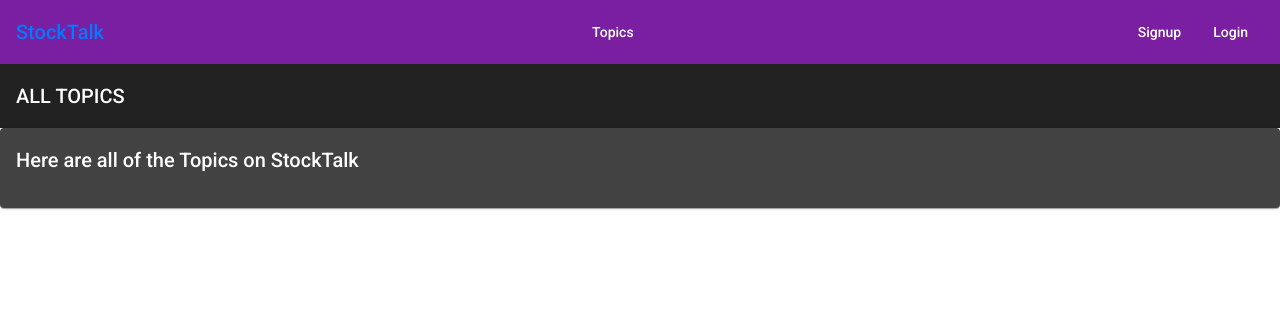
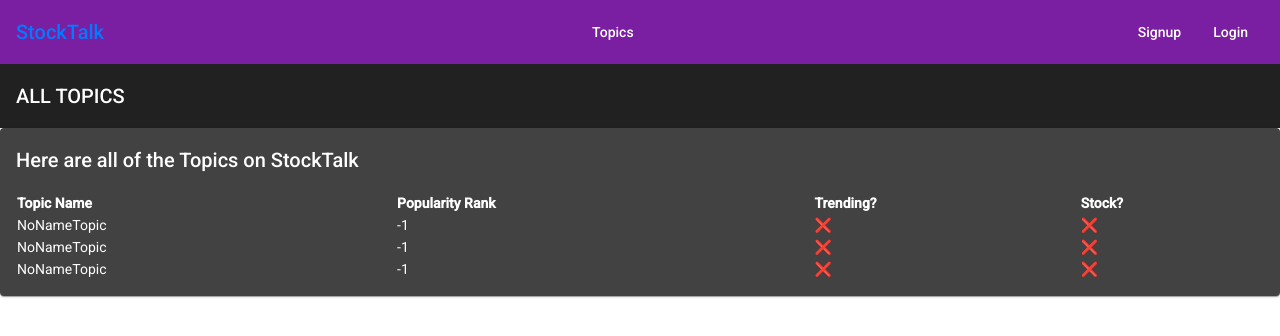
Before and after one commit to nbreen/StockTalk, an Angular app in the folder frontend/StockTalk/: page /alltopics in a window 1280 px wide. Shown: the top 336 px of the page. Built offline with nearby package versions, Linux system fonts and the light colour scheme.

Commit message:
alltopics.component.html simple layout

```diff
--- a/frontend/StockTalk/src/app/alltopics/alltopics.component.html
+++ b/frontend/StockTalk/src/app/alltopics/alltopics.component.html
@@ -1,11 +1,25 @@
 <mat-toolbar>
     <span>ALL TOPICS</span>
-  </mat-toolbar>
+</mat-toolbar>
   <mat-card class="my-card">
      <h2>{{ title }}</h2>
-     <ul>
-          <li *ngFor="let topic of topics">
-              {{ topic }}
-          </li>
-     </ul>
+
+     <table style="width:100%">
+        <tr>
+          <th>Topic Name</th>
+          <th>Popularity Rank</th>
+          <th>Trending?</th>
+          <th>Stock?</th>
+        </tr>
+        <tr *ngFor="let topic of topics">
+
+              <td>{{topic.name}}</td>
+              <td>{{topic.popularity}}</td>
+              <td *ngIf="topic.is_trending">🔥</td>
+              <td *ngIf="!topic.is_trending">❌</td>
+              <td *ngIf="topic.is_stock;">💲</td>
+              <td *ngIf="!topic.is_stock;">❌</td>
+
+        </tr>
+        </table>
   </mat-card>
--- a/frontend/StockTalk/src/app/alltopics/alltopics.component.ts
+++ b/frontend/StockTalk/src/app/alltopics/alltopics.component.ts
@@ -10,11 +10,15 @@ import { Component, OnInit } from '@angular/core';
 export class AlltopicsComponent implements OnInit {
 
   title: string = "Here are all of the Topics on StockTalk"
-  topics: TopicComponent;
+  topics: TopicComponent[] = new Array();
 
   constructor() { }
 
   ngOnInit(): void {
+    let topic1:TopicComponent = new TopicComponent;
+    let topic2:TopicComponent = new TopicComponent;
+    let topic3:TopicComponent = new TopicComponent;
+    this.topics = new Array(topic1, topic2, topic3);
   }
 
 }
--- a/frontend/StockTalk/src/app/alltopics/topic/topic.component.ts
+++ b/frontend/StockTalk/src/app/alltopics/topic/topic.component.ts
@@ -10,8 +10,14 @@ export class TopicComponent implements OnInit {
   name: string;
   popularity: number;
   is_trending: boolean;
+  is_stock: boolean;
 
-  constructor() { }
+  constructor() {
+    this.name = "NoNameTopic"
+    this.popularity = -1;
+    this.is_trending = false;
+    this.is_stock = false;
+   }
 
   ngOnInit(): void {
   }
```
